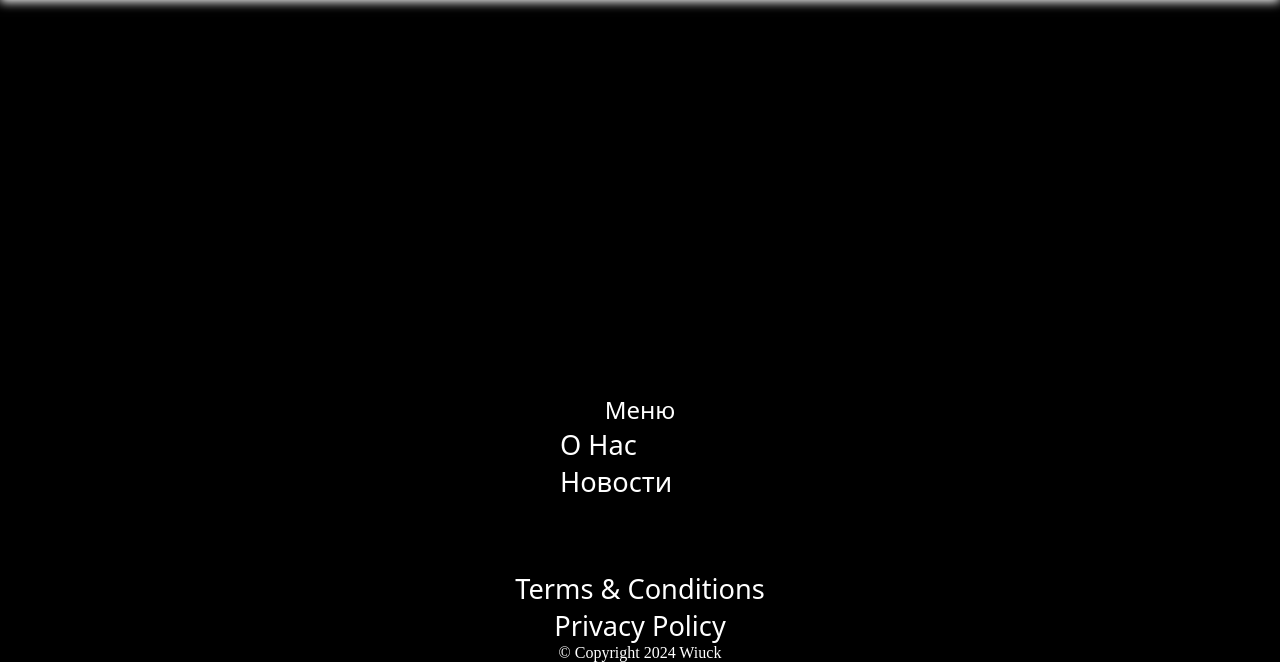
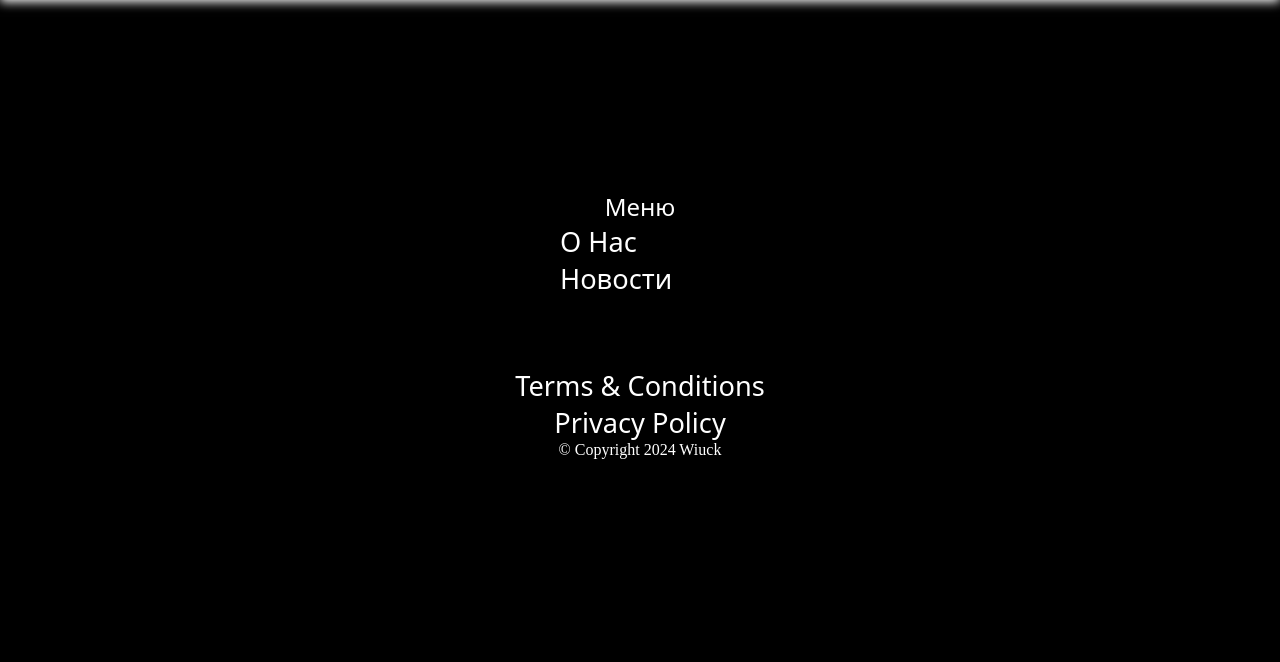
Before and after one commit to wiucktechnology/mmenu, a plain HTML site: page index.html in a window 1280 px wide. Shown: the part 138-800 px from the top of the page. Drawn offline with Linux system fonts and the light colour scheme.

Commit message:
Update styles.css

```diff
--- a/styles.css
+++ b/styles.css
@@ -59,7 +59,7 @@ header  .logo  {
         font-family: system-ui, -apple-system, BlinkMacSystemFont, 'Segoe UI', Roboto, Oxygen, Ubuntu, Cantarell, 'Open Sans', 'Helvetica Neue', sans-serif;
     }
     .container {
-        flex: 1;
+        flex: 0.5
     }
     footer{
         background-color: black;
```
